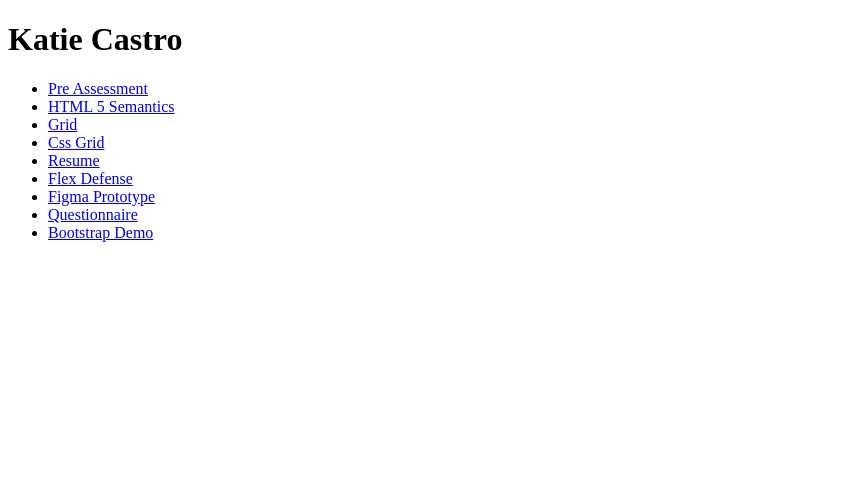
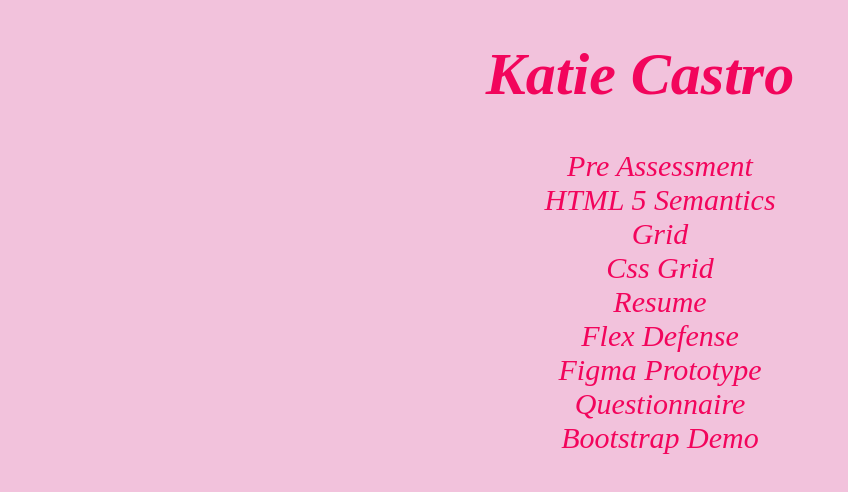
Before and after one commit to KatieRCastro/ifsc-33422-mobile-web, a plain HTML site: page index.html in a window 1280 px wide. Shown: the whole page, without its empty margins (0-848 px from the left). Drawn offline with Linux system fonts and the light colour scheme; files that its build step writes are made by us from their sources; a web font is replaced by a local one.

Commit message:
homepage

```diff
--- /dev/null
+++ b/homepage-stylesheet/style.css
@@ -0,0 +1,30 @@
+:root {
+  --primary-bg-color: #F2C2DC;
+   --primary-type-color: white;
+  --accent-main: #F2055C;
+  --accent-hover: #F24495;
+
+
+ body {
+font-family: "garamond-premier-pro", serif;
+font-weight: 400;
+font-style: italic;
+background-color: var(--primary-bg-color);
+text-align: center;
+ }
+
+ h1 {
+ font-size: 60px;
+ color: var(--accent-main);
+ }
+li {
+    list-style: none;
+}
+ a {
+    text-decoration: none;
+    color: var(--accent-main);
+    font-size: 30px;
+ }
+ a:hover {
+		color: var(--accent-hover);
+	}
--- a/index.html
+++ b/index.html
@@ -6,6 +6,8 @@
   <meta name="description" content="mobile web development work">
   <meta name="author" content="Katie Castro">
   <link href="homepage/css/style.css" rel="stylesheet" />
+  <link rel="stylesheet" href="homepage-stylesheet/style.css" />
+  <link rel="stylesheet" href="https://use.typekit.net/pji0hak.css">
 </head>
 <!-- Google tag (gtag.js) -->
 <script async src="https://www.googletagmanager.com/gtag/js?id=G-WG82VVBMG4"></script>
@@ -16,6 +18,8 @@
 
   gtag('config', 'G-WG82VVBMG4');
 </script>
+
+
 <body>
   <h1 id="main-heading">Katie Castro</h1>
   <nav class="primary">
```
